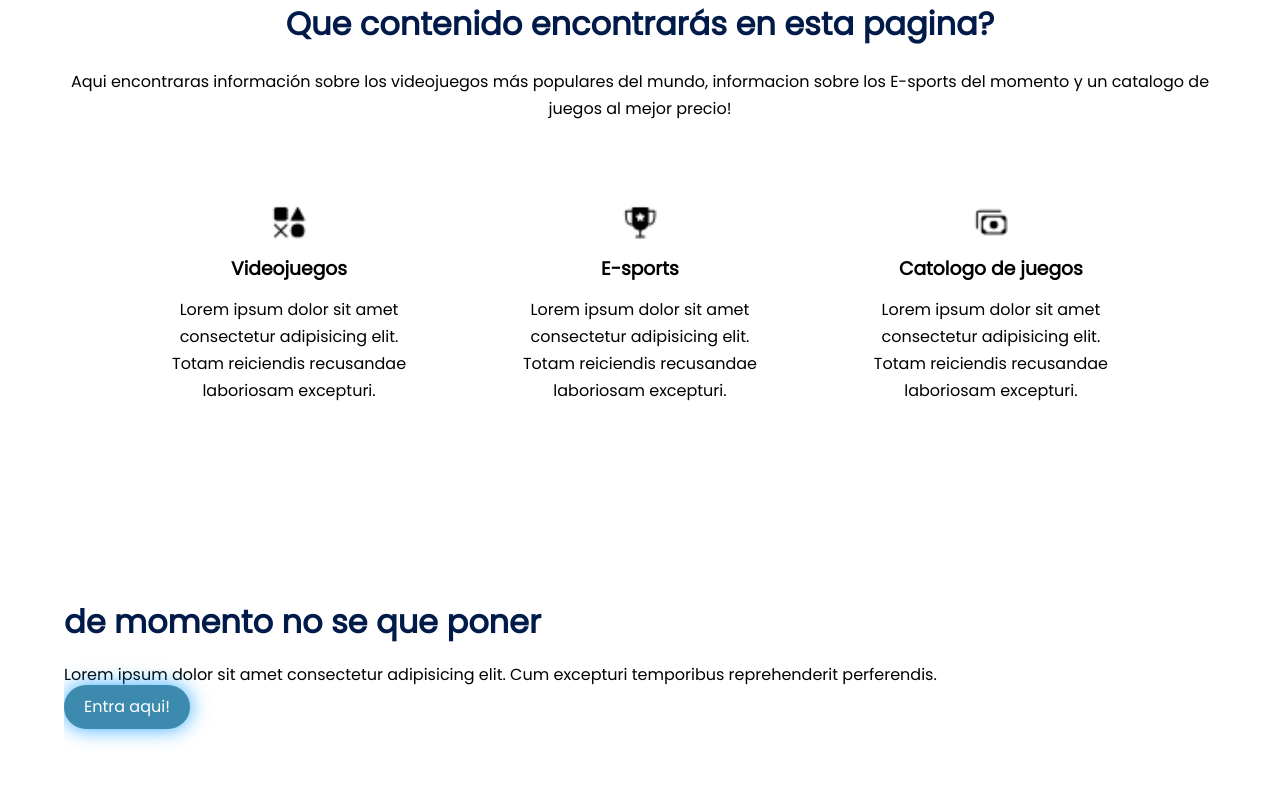
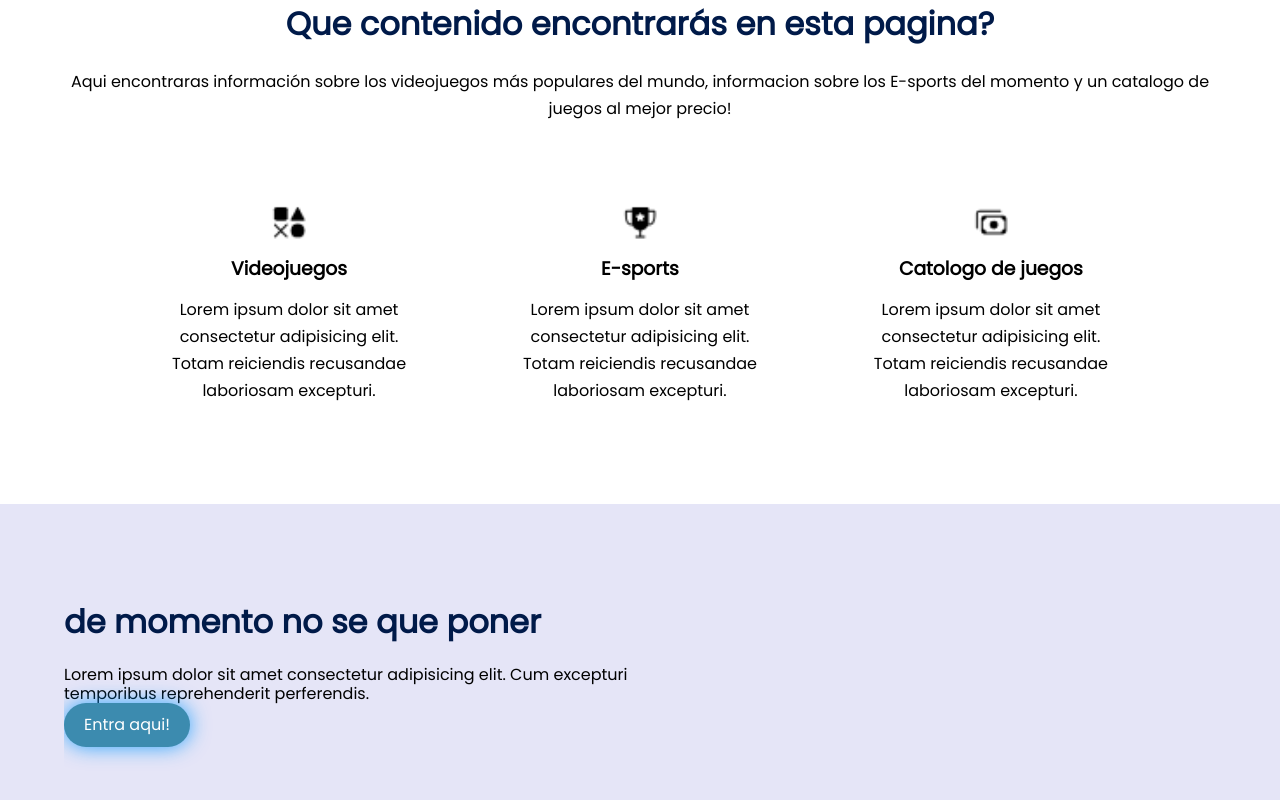
Before and after one commit to alanjaciuk/TP-Prog-Web, a plain HTML site: page index.html in a window 1280 px wide. Shown: the part 894-1694 px from the top of the page. Drawn offline with Linux system fonts and the light colour scheme.

Commit message:
update css
part2 css

```diff
--- a/CSS/estilo.css
+++ b/CSS/estilo.css
@@ -170,3 +170,23 @@ display: var(--show, none);
     width: 40px;
 
 }
+
+.part2{
+    background-color: #e5e5f7;
+    background-image:  radial-gradient(#444cf7 0.5px, transparent 0.5px), radial-gradient(#444cf7 0.5px, #e5e5f7 0.5px);
+    background-size: 20px 20px;
+    background-position: 0 0,10px 10px;
+    overflow: hidden;
+}
+
+.part2__container{
+    display: grid;
+    grid-template-columns: 1fr 1fr;
+    gap: 1em;
+    align-items: center;
+}
+
+.part2__pic{
+    max-width: 500px;
+
+}
```
